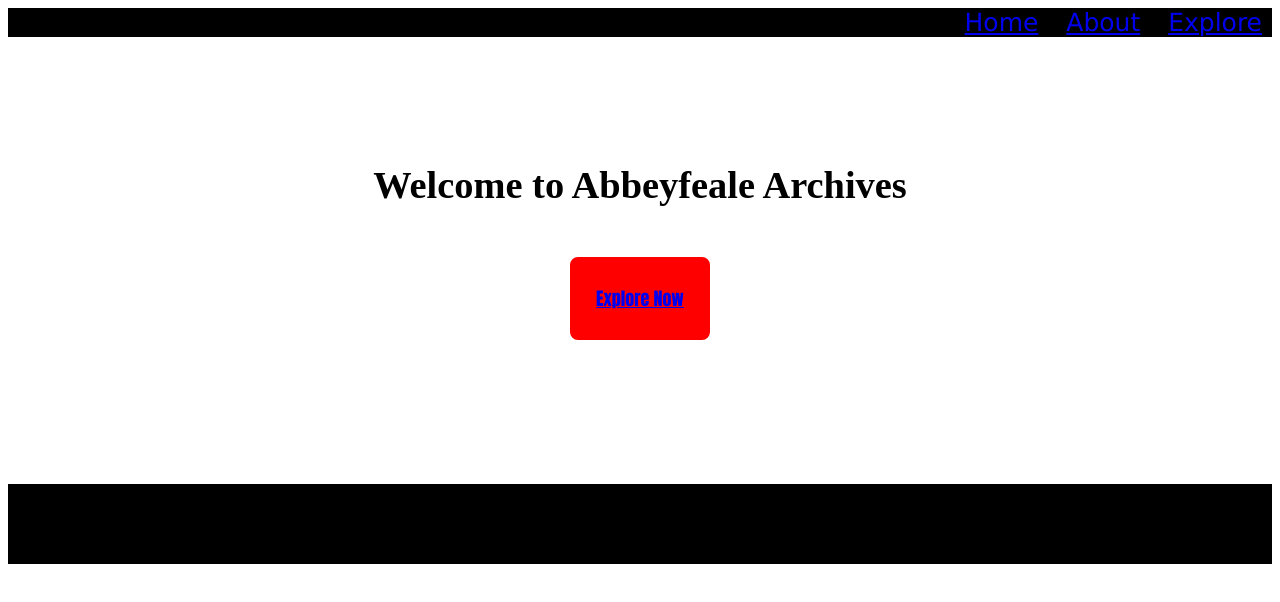
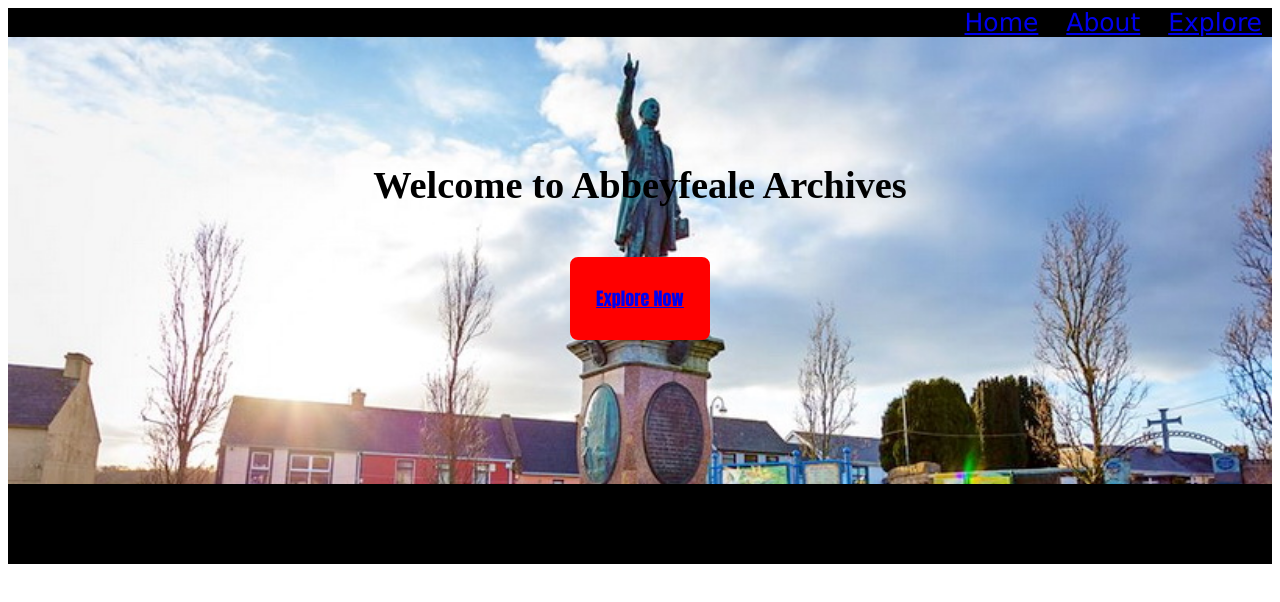
Before and after one commit to Tolabmc/abbeyfeale-archive, a plain HTML site: page index.html in a window 1280 px wide. Drawn offline with Linux system fonts and the light colour scheme.

Commit message:
Update index.html

```diff
--- a/index.html
+++ b/index.html
@@ -12,7 +12,7 @@
 
 
 <body >
- <div style="background-image: url(Images/Abbeyfeale-Square-image.jpeg); background-repeat: no-repeat; background-size:cover;">
+ <div style="background-image: url(/Abbeyfeale-Square-image.jpeg); background-repeat: no-repeat; background-size:cover;">
      <div id="title-box"><h1>Welcome to Abbeyfeale Archives</h1></div>
      <div id="explore-box"> <p> <a href="./explore.html">Explore Now </a> </p></div> <br><br><br><br><br><br><br><br>
 
```
